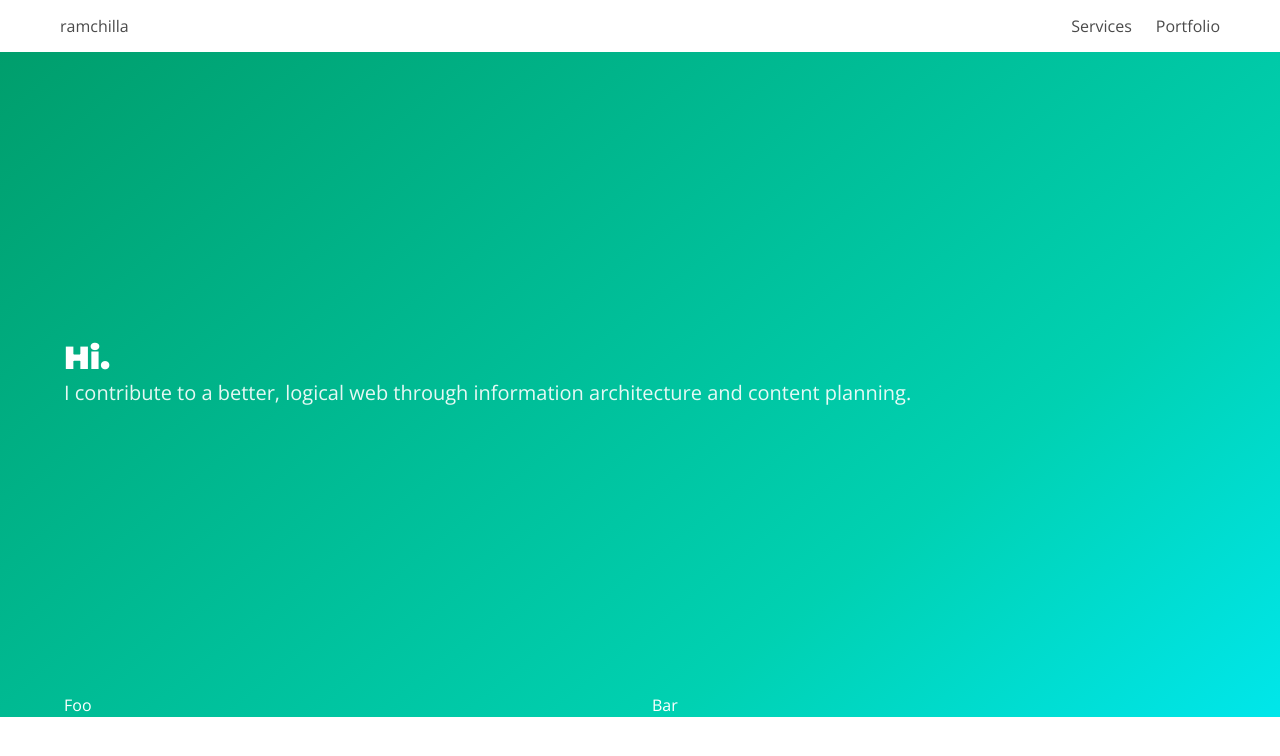
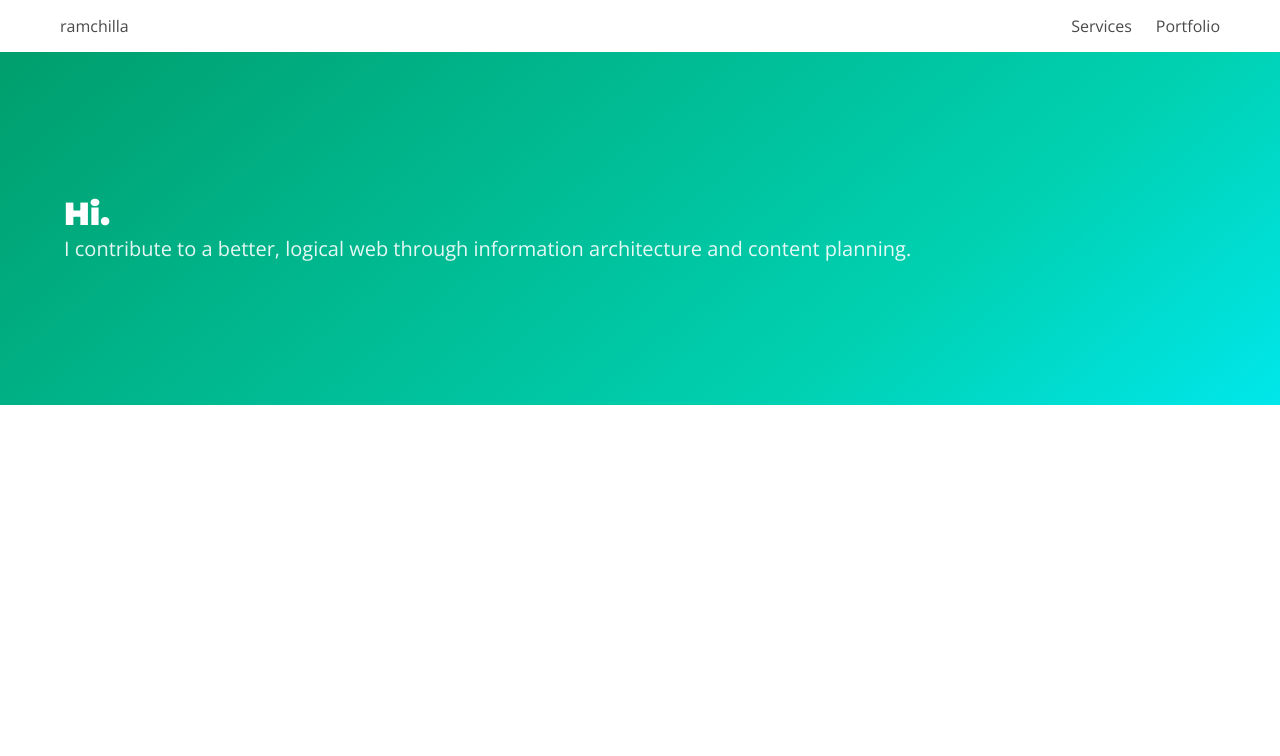
Before and after one commit to RamChilla/ramchilla.github.io, a Jekyll site: the page built from index.md, in a window 1280 px wide. Shown: the top 756 px of the page. Built offline with Jekyll 4.4.1, drawn with Linux system fonts in a browser that asks for light colours; nearby versions of some CDN libraries.

Commit message:
scssify to document head
updated the document head css for the new bulma framework

```diff
--- a/_includes/_atf.scss
+++ b/_includes/_atf.scss
@@ -1,4 +1,9 @@
 @charset "utf-8";
-@import "src/vars",
-        "src/scaffold",
-        "src/splash";
+// @import "src/vars",
+//         "src/scaffold",
+//         "src/splash";
+
+@import "bulma/sass/utilities/all",
+        "bulma/sass/base/all",
+        "bulma/sass/components/navbar",
+        "bulma/sass/layout/hero";
--- a/_includes/head.html
+++ b/_includes/head.html
@@ -7,7 +7,7 @@
     <meta name="viewport" content="width=device-width, initial-scale=1">
     <title>{% if page.title %}{{ page.title | escape }}{% else %}{{ site.title | escape }}{% endif %}</title>
     <meta name="description" content="{{ page.excerpt | default: site.description | strip_html | normalize_whitespace | truncate: 145 | escape }}">
-    <!-- <style>{{ styles | scssify }}</style> -->
+    <style>{{ styles | scssify }}</style>
     <link rel="preload" href="{{ "/assets/css/site.css" | relative_url }}" as="style" onload="this.rel='stylesheet'">
     <noscript><link rel="stylesheet" href="{{ "/assets/css/site.css" | relative_url }}"></noscript>
     {% if jekyll.environment == "surgebuild" %}
--- a/_layouts/home.html
+++ b/_layouts/home.html
@@ -1,18 +1,18 @@
 ---
 layout: default
 ---
-<section class="hero is-large is-primary is-bold">
+<section class="hero is-medium is-primary is-bold">
     <div class="hero-body">
         <div class="container">
             {{ content }}
         </div>
     </div>
-    <div class="hero-foot">
+    <!-- <div class="hero-foot">
         <div class="container">
             <div class="columns">
                 <div class="column">Foo</div>
                 <div class="column">Bar</div>
             </div>
         </div>
-    </div>
+    </div> -->
 </section>
```
